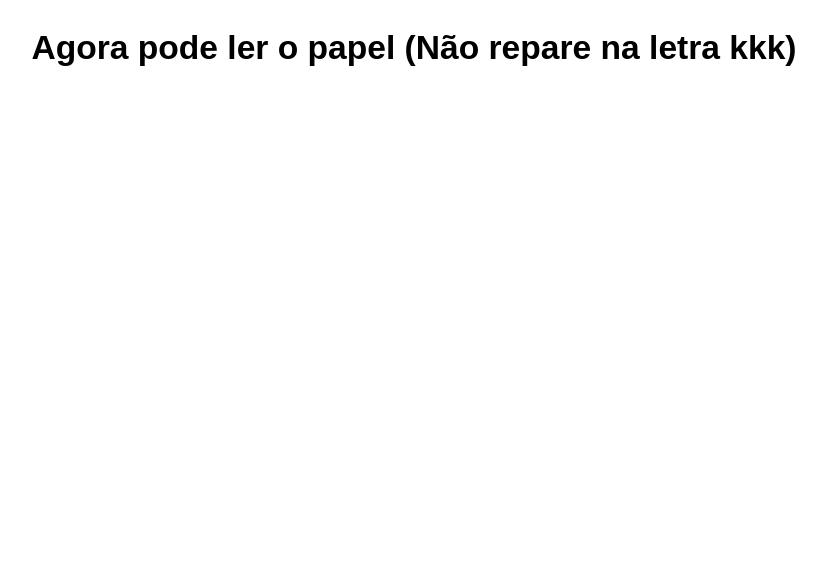
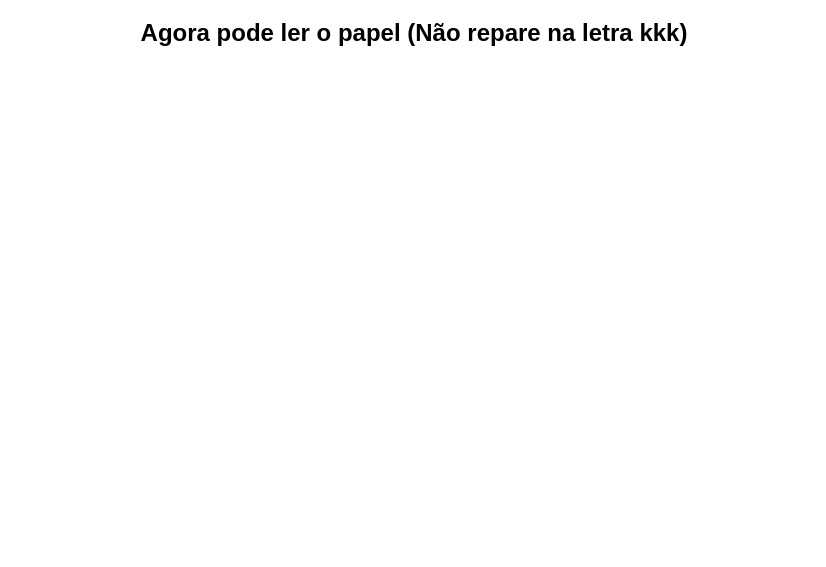
Before and after one commit to victor-jv/jv, a plain HTML site: page win.html in a window 1280 px wide. Shown: the part 233-800 px from the top of the page, without its empty margins (226-1052 px from the left). Drawn offline with Linux system fonts and the light colour scheme; a web font is replaced by a local one.

Commit message:
Update style.css

```diff
--- a/style.css
+++ b/style.css
@@ -64,7 +64,7 @@ iframe {
 }
 h6{
     margin: 1rem;
-    font-size: 2.1rem;
+    font-size: 1.5rem;
 }
 .quiz img {
   border-radius: 0.3rem;
```
